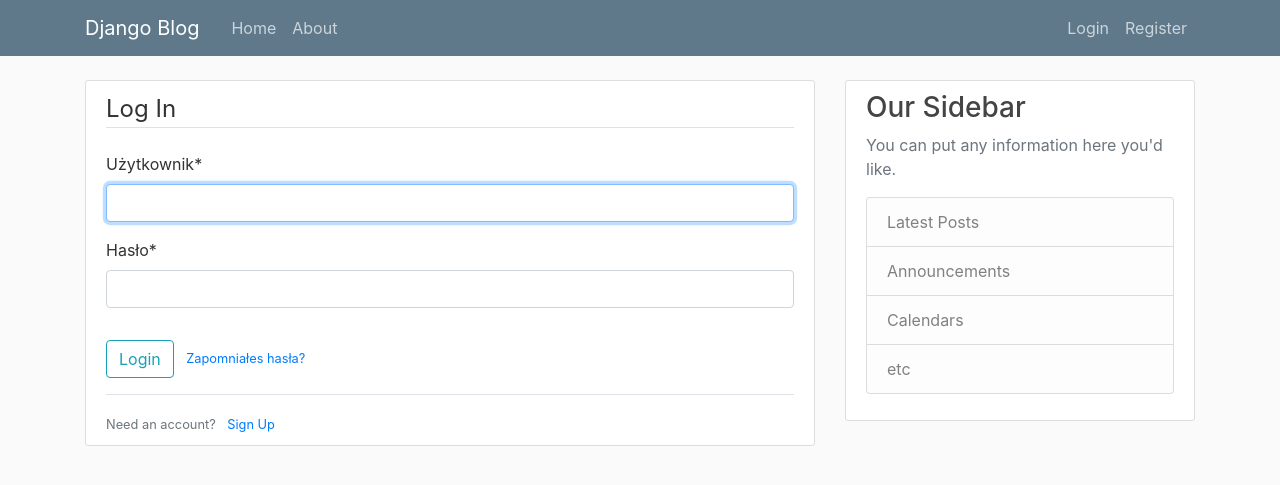
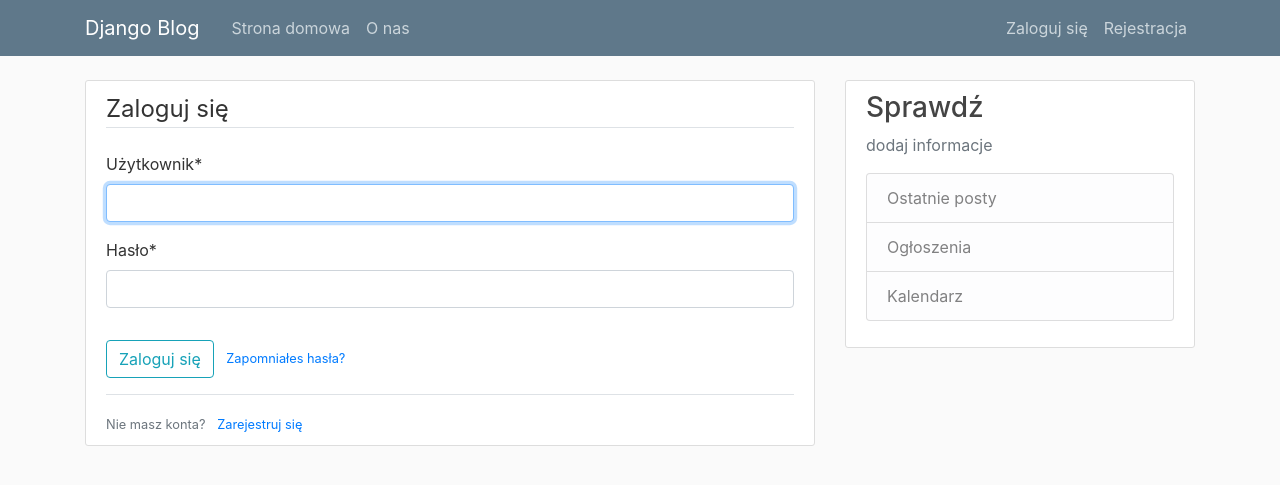
Before and after one commit to Damiangiza93/Djangoblog, a Django app: page /login/ in a window 1280 px wide. Shown: the top 485 px of the page. Run offline with Django 3.2, Linux system fonts and the light colour scheme; some libraries are stand-ins or nearby versions.

Commit message:
change to Polish

```diff
--- a/django_project/blog/templates/blog/about.html
+++ b/django_project/blog/templates/blog/about.html
@@ -1,5 +1,5 @@
 {% extends "blog/base.html" %}
 
 {% block content %}
-    <h1>About this page!</h1>
+    <h1>Dowiedz się więcej!</h1>
 {% endblock content %}
--- a/django_project/blog/templates/blog/base.html
+++ b/django_project/blog/templates/blog/base.html
@@ -13,9 +13,9 @@
     <link rel="stylesheet" type="text/css" href="{% static 'blog/main.css' %}">
 
     {% if title %}
-        <title>My Blog - {{ title }}</title>
+        <title>Blog - {{ title }}</title>
     {% else %}
-        <title>My Blog</title>
+        <title>Blog</title>
     {% endif %}
 
 </head>
@@ -30,18 +30,18 @@
           </button>
           <div class="collapse navbar-collapse" id="navbarToggle">
             <div class="navbar-nav mr-auto">
-              <a class="nav-item nav-link" href="{% url 'blog-home' %}">Home</a>
-              <a class="nav-item nav-link" href="{% url 'blog-about' %}">About</a>
+              <a class="nav-item nav-link" href="{% url 'blog-home' %}">Strona domowa</a>
+              <a class="nav-item nav-link" href="{% url 'blog-about' %}">O nas</a>
             </div>
             <!-- Navbar Right Side -->
             <div class="navbar-nav">
               {% if user.is_authenticated %}
               <a class="nav-item nav-link" href="{% url 'post-create' %}">Nowy Post</a>
-              <a class="nav-item nav-link" href="{% url 'profile' %}">Profile</a>
-              <a class="nav-item nav-link" href="{% url 'logout' %}">Logout</a>
+              <a class="nav-item nav-link" href="{% url 'profile' %}">Profil</a>
+              <a class="nav-item nav-link" href="{% url 'logout' %}">Wyloguj się</a>
               {% else %}
-              <a class="nav-item nav-link" href="{% url 'login' %}">Login</a>
-              <a class="nav-item nav-link" href="{% url 'register' %}">Register</a>
+              <a class="nav-item nav-link" href="{% url 'login' %}">Zaloguj się</a>
+              <a class="nav-item nav-link" href="{% url 'register' %}">Rejestracja</a>
               {% endif %}
             </div>
           </div>
@@ -63,13 +63,12 @@
         </div>
         <div class="col-md-4">
           <div class="content-section">
-            <h3>Our Sidebar</h3>
-            <p class='text-muted'>You can put any information here you'd like.
+            <h3>Sprawdź</h3>
+            <p class='text-muted'>dodaj informacje
               <ul class="list-group">
-                <li class="list-group-item list-group-item-light">Latest Posts</li>
-                <li class="list-group-item list-group-item-light">Announcements</li>
-                <li class="list-group-item list-group-item-light">Calendars</li>
-                <li class="list-group-item list-group-item-light">etc</li>
+                <a class="list-group-item list-group-item-light" href="{% url 'blog-home' %}">Ostatnie posty</a>
+                <li class="list-group-item list-group-item-light">Ogłoszenia</li>
+                <a class="list-group-item list-group-item-light" href="https://www.kalendarzswiat.pl/kalendarz/2020">Kalendarz</a>
               </ul>
             </p>
           </div>
--- a/django_project/users/templates/users/login.html
+++ b/django_project/users/templates/users/login.html
@@ -7,11 +7,11 @@
         <form method="POST">
             {% csrf_token %}
             <fieldset class="form-group">
-                <legend class="border-bottom mb-4">Log In</legend>
+                <legend class="border-bottom mb-4">Zaloguj się</legend>
                 {{ form|crispy }}
             </fieldset>
             <div class="form-group">
-                <button class="btn btn-outline-info" type="submit">Login</button>
+                <button class="btn btn-outline-info" type="submit">Zaloguj się</button>
                 <small class="test-muted ml-2">
                     <a href="{% url 'password_reset' %}">Zapomniałes hasła?</a>
                 </small>
@@ -19,7 +19,7 @@
         </form>
         <div class="border-top pt-3">
             <small class="text-muted">
-                Need an account? <a class="ml-2" href="{% url 'register' %}">Sign Up</a>
+                Nie masz konta? <a class="ml-2" href="{% url 'register' %}">Zarejestruj się</a>
             </small>
         </div>
     </div>
--- a/django_project/users/templates/users/register.html
+++ b/django_project/users/templates/users/register.html
@@ -6,16 +6,16 @@
         <form method="POST">
             {% csrf_token %}
             <fieldset class="form-group">
-                <legend class="border-bottom mb-4">Join Today</legend>
+                <legend class="border-bottom mb-4">Dołącz już dziś</legend>
                 {{ form|crispy }}
             </fieldset>
             <div class="form-group">
-                <button class="btn btn-outline-info" type="submit">Sign Up</button>
+                <button class="btn btn-outline-info" type="submit">Zarejestruj się</button>
             </div>
         </form>
         <div class="border-top pt-3">
             <small class="text-muted">
-                Already have an account? <a class="ml-2" href="{% url 'login' %}">Sign In</a>
+                Masz już konto? <a class="ml-2" href="{% url 'login' %}">Zaloguj się</a>
             </small>
         </div>
     </div>
```
